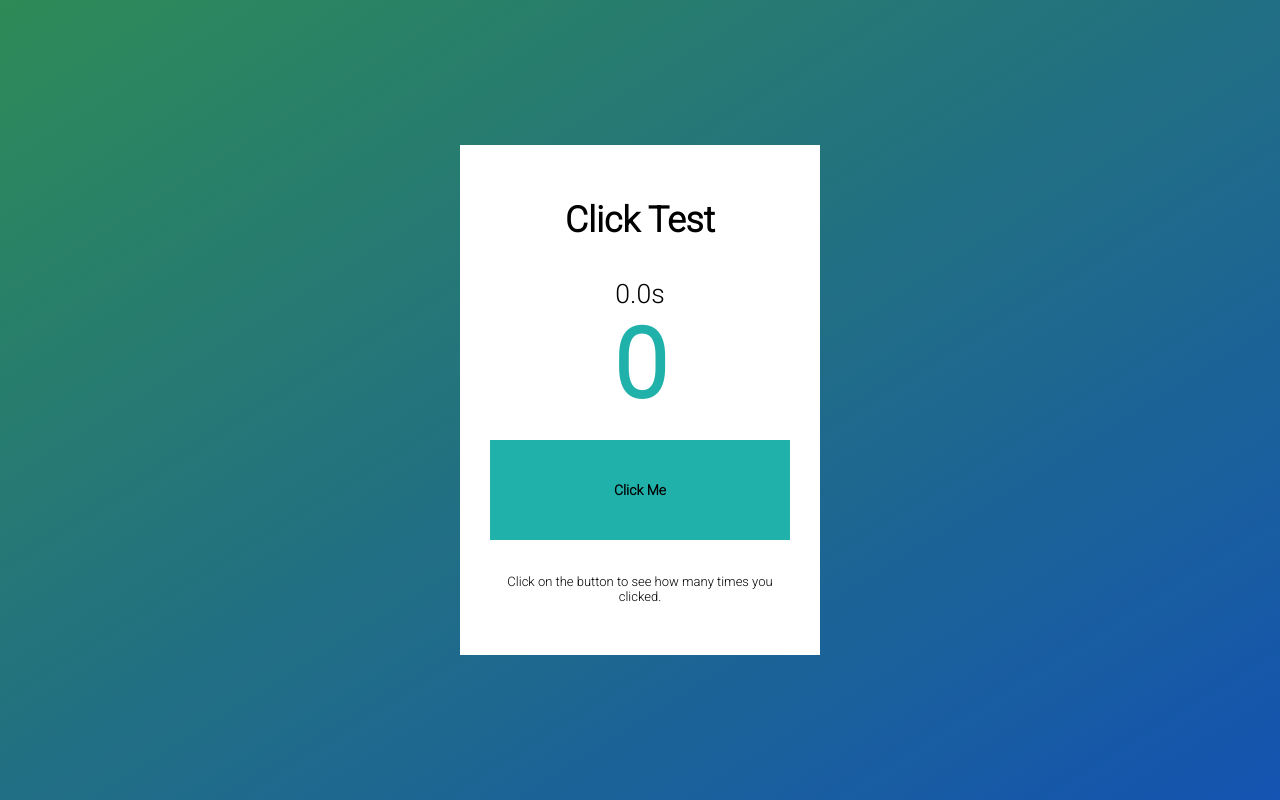
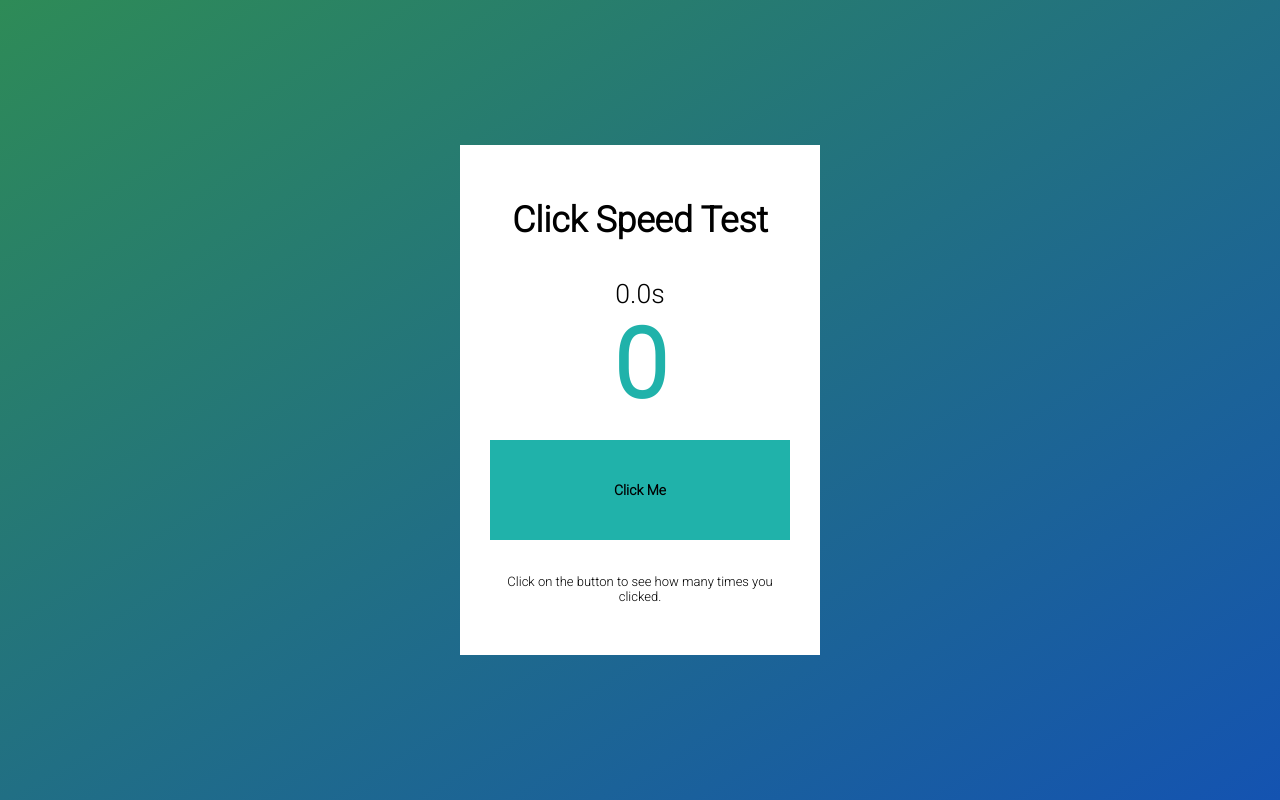
Before and after one commit to SnoogySocks/Counter, a plain HTML site: page src/index.html in a window 1280 px wide. Drawn offline with Linux system fonts and the light colour scheme.

Commit message:
changed name from click test to click sped test

```diff
--- a/src/index.html
+++ b/src/index.html
@@ -4,7 +4,7 @@
 		<meta charset="UTF-8" />
 		<meta http-equiv="X-UA-Compatible" content="IE=edge" />
 		<meta name="viewport" content="width=device-width, initial-scale=1.0" />
-		<title>Click Test</title>
+		<title>Click Speed Test</title>
 		<link rel="preconnect" href="https://fonts.googleapis.com" />
 		<link rel="preconnect" href="https://fonts.gstatic.com" crossorigin />
 		<link
@@ -15,7 +15,7 @@
 	</head>
 	<body>
 		<div id="container" class="center-screen">
-			<h1>Click Test</h1>
+			<h1>Click Speed Test</h1>
 
 			<div class="content">
 				<span class="text">0.0s</span>
```
